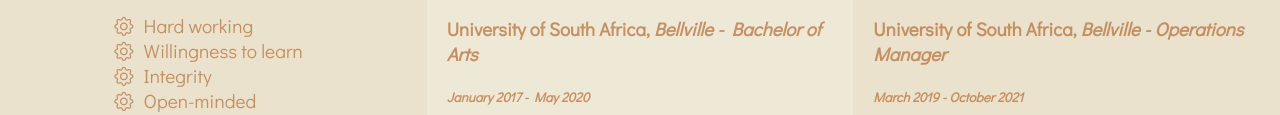
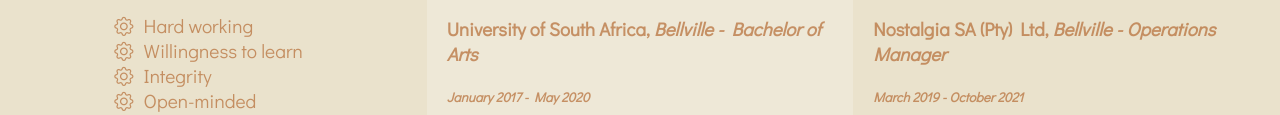
Before and after one commit to bweh451/MyCV, a plain HTML site: page index.html in a window 1280 px wide. Shown: the part 1077-1192 px from the top of the page. Drawn offline with nearby package versions, Linux system fonts and the light colour scheme; a web font is replaced by a local one.

Commit message:
Update index.html

```diff
--- a/index.html
+++ b/index.html
@@ -114,7 +114,7 @@
 
             <div id="operationsM">
 
-                <h3>University of South Africa, <em>Bellville - Operations Manager</em></h3>
+                <h3>Nostalgia SA (Pty) Ltd, <em>Bellville - Operations Manager</em></h3>
                 <h5><em>March 2019 - October 2021</em></h5>
                 <h4>My tasks included but were not limited to the following:</h4>
 
```
